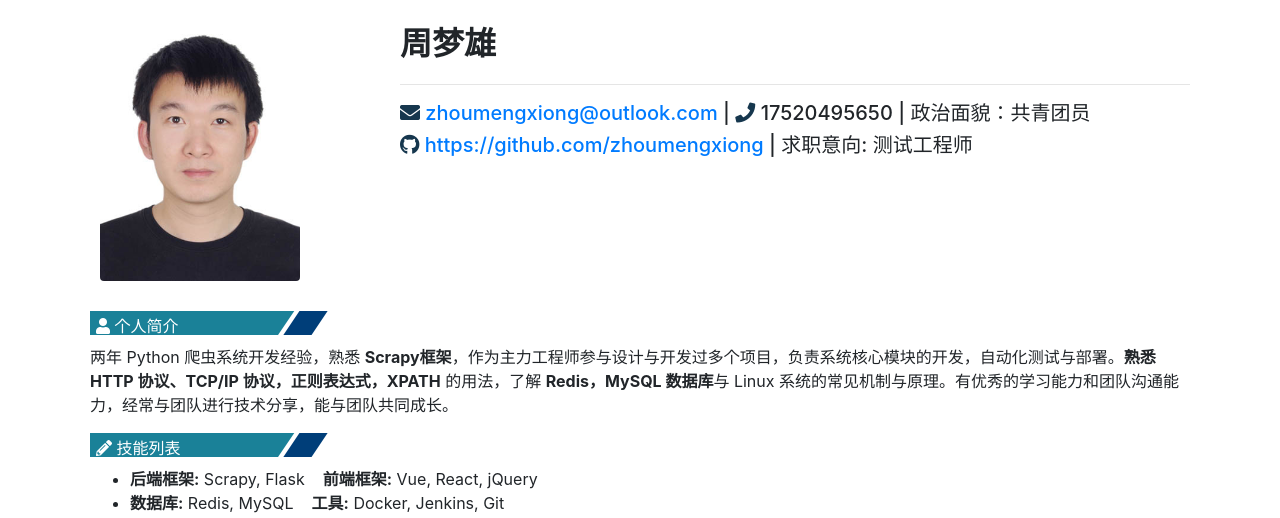
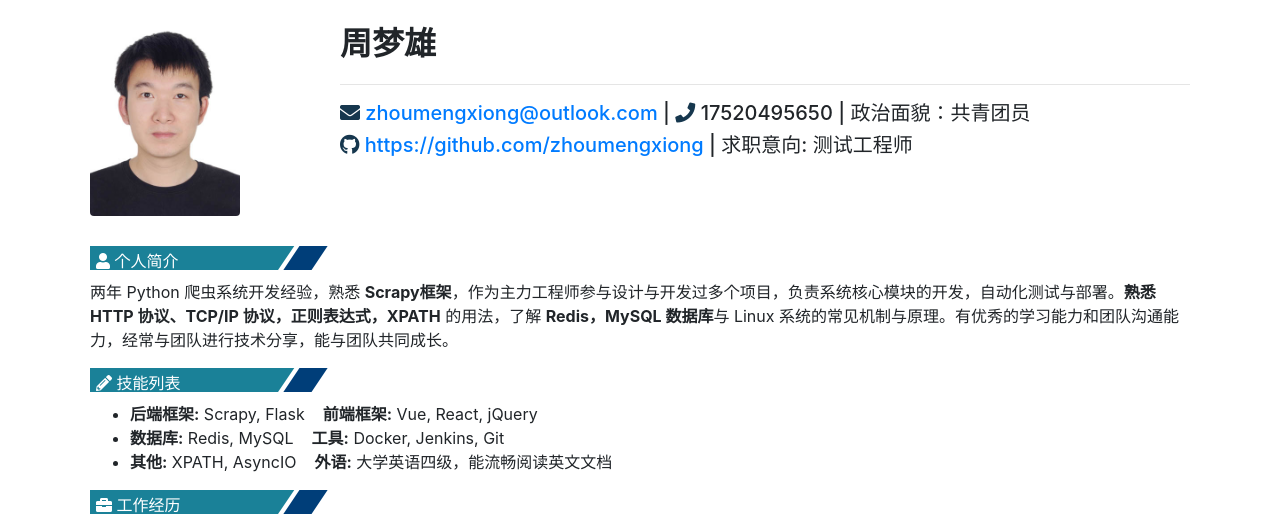
Before and after one commit to zhoumengxiong/MicroBlog, a Flask app: page /resume-web in a window 1280 px wide. Shown: the top 518 px of the page. Run offline with Flask 2, Linux system fonts and the light colour scheme; some libraries are stand-ins or nearby versions.

Commit message:
eliminate avatar margin-left

```diff
--- a/app/static/base.css
+++ b/app/static/base.css
@@ -51,10 +51,10 @@ h3 {
 
 #avatar {
     float: left;
-    width: 200px;
-    border-radius: 8px;
+    width: 150px;
+    /*border-radius: 8px;*/
     margin-right: 100px;
-    margin-left: 10px;
+    /*margin-left: 10px;*/
 }
 
 .fas, .fab {
```
